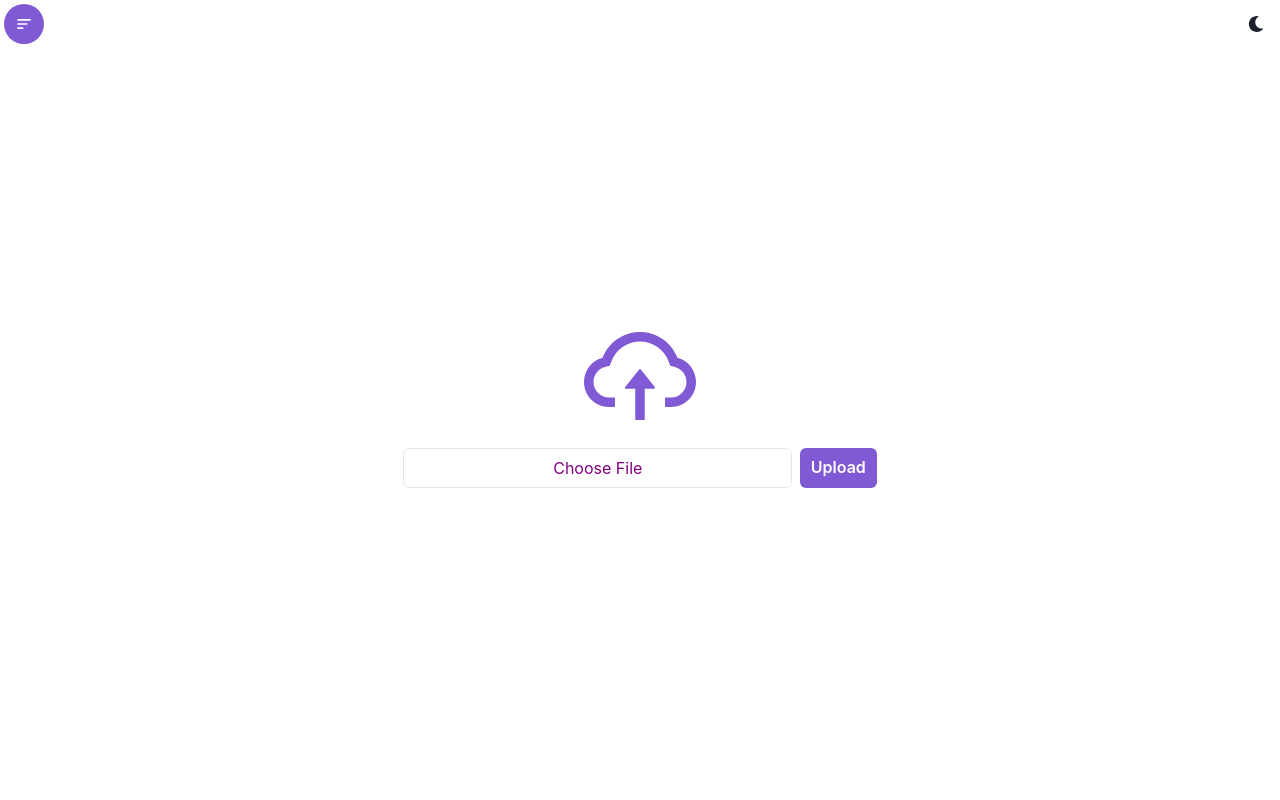
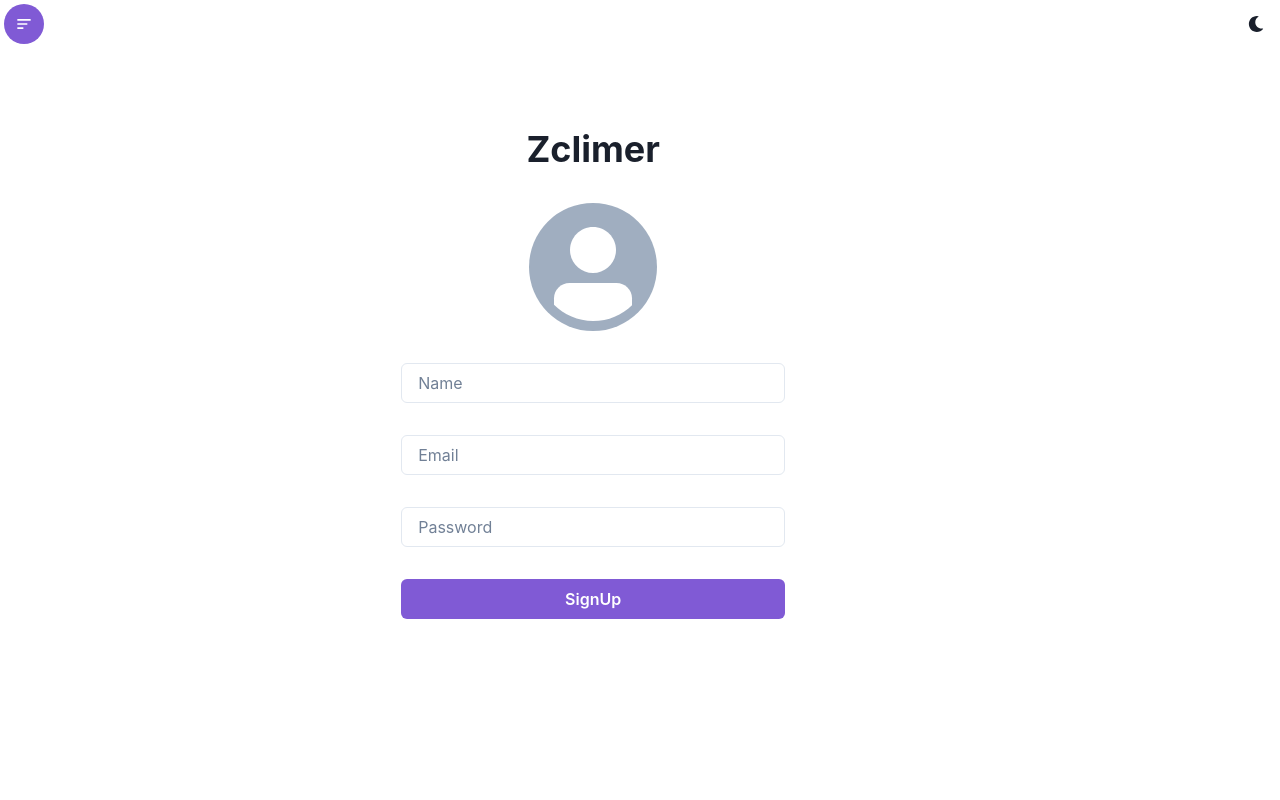
Before and after one commit to Nukealbert/React-chakra-ui, a React (Create React App) app: page /signup in a window 1280 px wide. Shown: the top 800 px of the page. Built offline with nearby package versions, Linux system fonts and the light colour scheme.

Commit message:
SignUp page is done now

```diff
--- a/src/App.js
+++ b/src/App.js
@@ -6,6 +6,7 @@ import Footer from './components/Footer';
 import Videos from './components/Videos';
 import Upload from './components/Upload';
 import Login from './components/Login';
+import Signup from './components/Signup';
 
 function App() {
   return <Router>
@@ -15,7 +16,7 @@ function App() {
       <Route path='/videos' element={<Videos />} />
       <Route path='/upload' element={<Upload />} />
       <Route path='/login' element={<Login />} />
-      <Route path='/signup' element={<Upload />} />
+      <Route path='/signup' element={<Signup />} />
     </Routes>
     <Footer />
 
--- a/src/components/Login.jsx
+++ b/src/components/Login.jsx
@@ -12,7 +12,7 @@ function Login() {
         <form>
             <VStack
                 alignItems={'stretch'}
-                w={'96'}
+                w={['full','96']}
                 spacing={'8'}
                 m={'auto'}
                 my={'16'}
--- a/src/components/Signup.jsx
+++ b/src/components/Signup.jsx
@@ -1,9 +1,58 @@
 import React from 'react'
+import { Button, Container, Heading, Input, VStack, Avatar } from '@chakra-ui/react'
 
 function Signup() {
-  return (
-    <div>SignUp</div>
-  )
+    return (
+        <Container
+         h={'120vh'}
+         w={['full','container.xl']}
+         p={'16'}
+
+        >
+             <form>
+                 <VStack
+                     alignItems={'stretch'}
+                     w={['full','96']}
+                     spacing={'8'}
+
+                     my={'16'}
+                 >
+                     <Heading alignSelf={'center'}>Zclimer</Heading>
+                     <Avatar alignSelf={'center'} boxSize={'32'}/>
+
+                     <Input
+                         placeholder={'Name'}
+                         type={'text'}
+                         focusBorderColor={'purple.500'}
+                         required
+                     />
+
+
+                     <Input
+                         placeholder={'Email'}
+                         type={'email'}
+                         focusBorderColor={'purple.500'}
+                         required
+                     />
+
+                     <Input
+                         placeholder={'Password'}
+                         type={'password'}
+                         focusBorderColor={'purple.500'}
+                         required
+                     />
+
+                     <Button
+                         colorScheme={'purple'}
+                         type={'submit'}
+                     >SignUp</Button>
+
+
+
+                 </VStack>
+             </form>
+        </Container>
+       )
 }
 
 export default Signup
```
